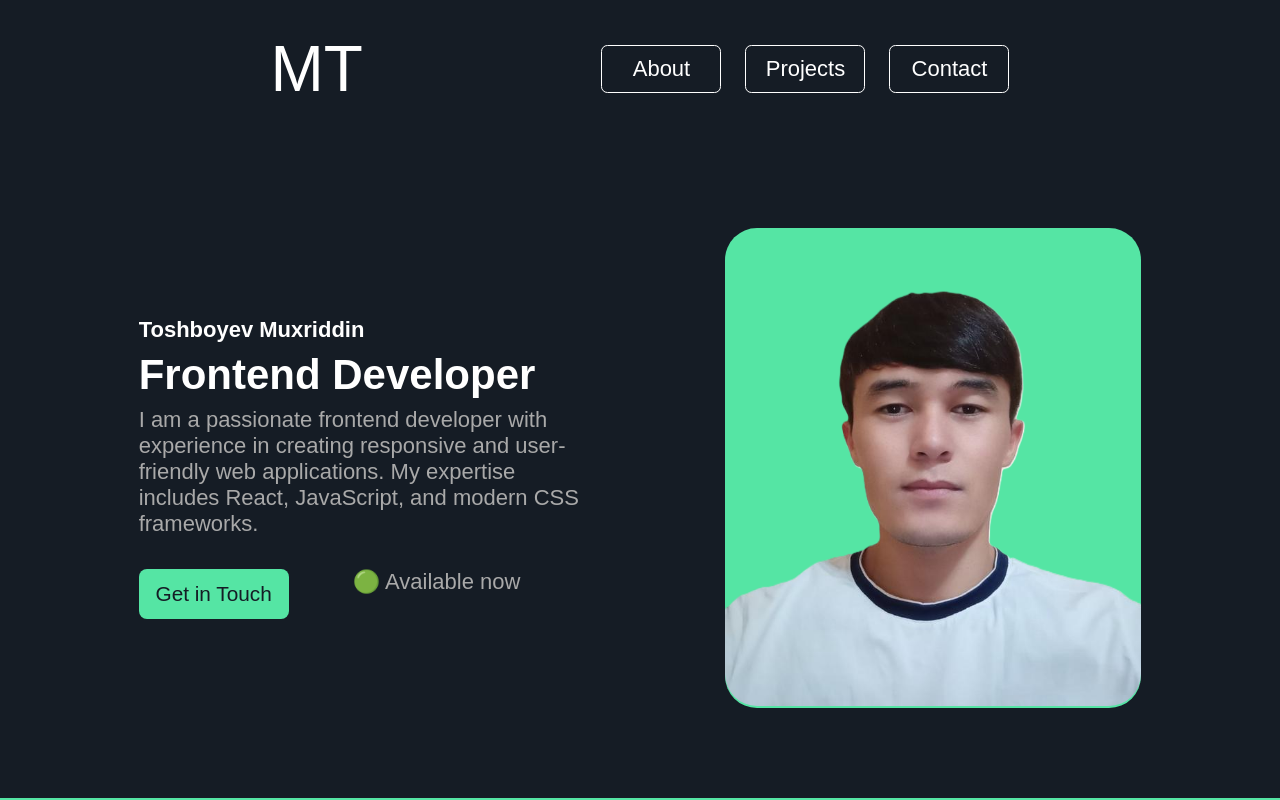
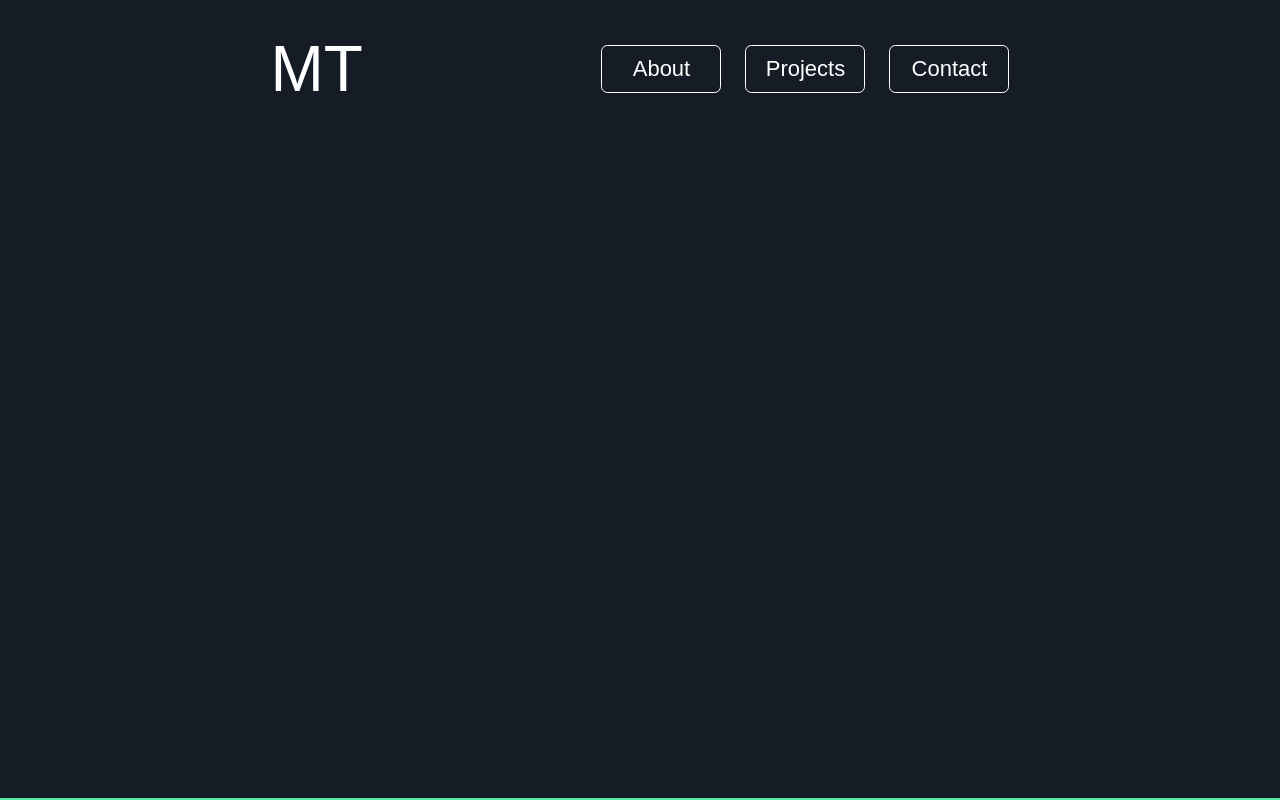
Before and after one commit to MukhriddinToshboyev/Portfoliyo, a React (Vite) app: page / in a window 1280 px wide. Shown: the top 800 px of the page. Built offline with nearby package versions, Linux system fonts and the light colour scheme.

Commit message:
Remove Home main card sections and simplify layout

```diff
--- a/src/Home/index.jsx
+++ b/src/Home/index.jsx
@@ -13,24 +13,7 @@ function Home() {
           <button>Contact</button>
         </div>
       </nav>
-      <main className="Home_card">
-        <section className="Home_left">
-          <h1>Toshboyev Muxriddin </h1>
-          <h2>Frontend Developer</h2>
-          <p>
-            I am a passionate frontend developer with experience in creating
-            responsive and user-friendly web applications. My expertise includes
-            React, JavaScript, and modern CSS frameworks.
-          </p>
-          <div className="Home_left_btn">
-            <button>Get in Touch</button>
-            <p> 🟢 Available now</p>
-          </div>
-        </section>
-        <section className="Home_right">
-          <img src={Rasm2} alt="#" />
-        </section>
-      </main>
+
       <h2 className="Home_line"></h2>
     </div>
   );
```
